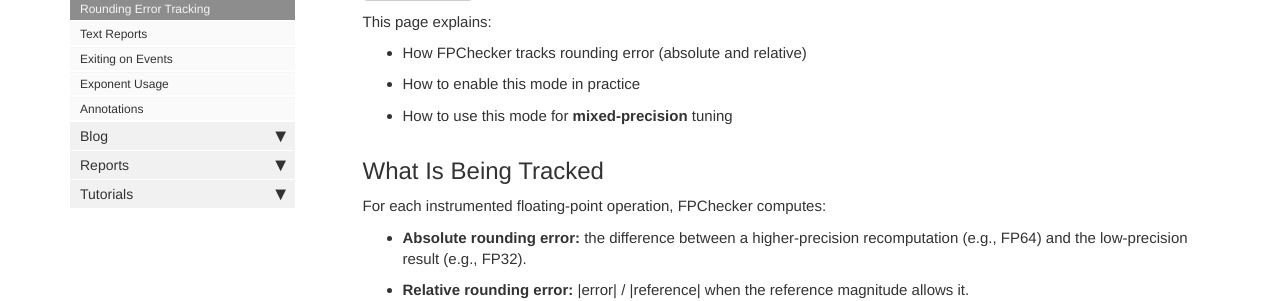
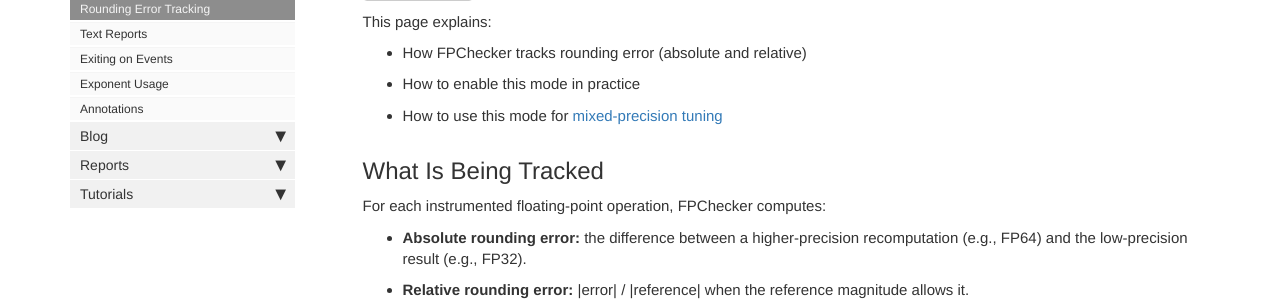
Before and after one commit to ilagunap/fpchecker-doc, a Jekyll site: the page built from rounding-error-tracking.md, in a window 1280 px wide and 900 px high, scrolled down 411 px. Shown: the part 153-454 px from the top of the window. Built offline with Jekyll 4.4.1, drawn with Linux system fonts in a browser that asks for light colours; comment, search, counter and statistics services are not loaded; some of the changed lines change nothing that is shown.

Commit message:
link added

```diff
--- a/rounding-error-tracking.md
+++ b/rounding-error-tracking.md
@@ -10,7 +10,7 @@
 This page explains:
 - How FPChecker tracks rounding error (absolute and relative)
 - How to enable this mode in practice
-- How to use this mode for **mixed-precision** tuning
+- How to use this mode for [mixed-precision tuning](rounding-error-tracking.html#mixed-precision-tuning)
 
 ## What Is Being Tracked
 
```
